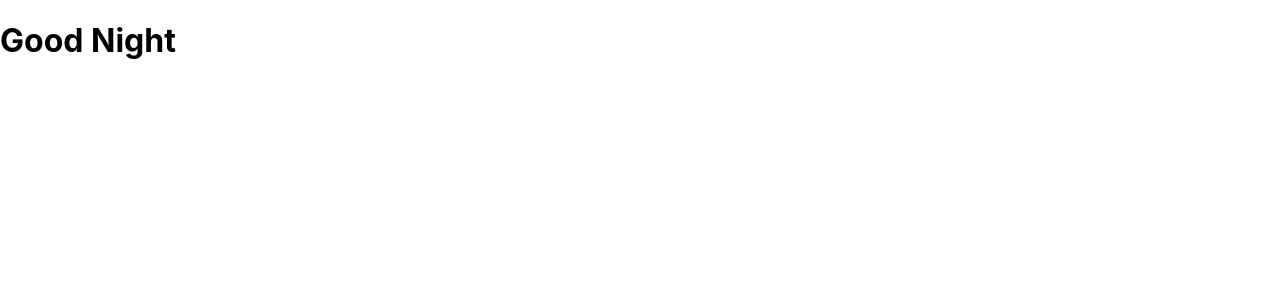
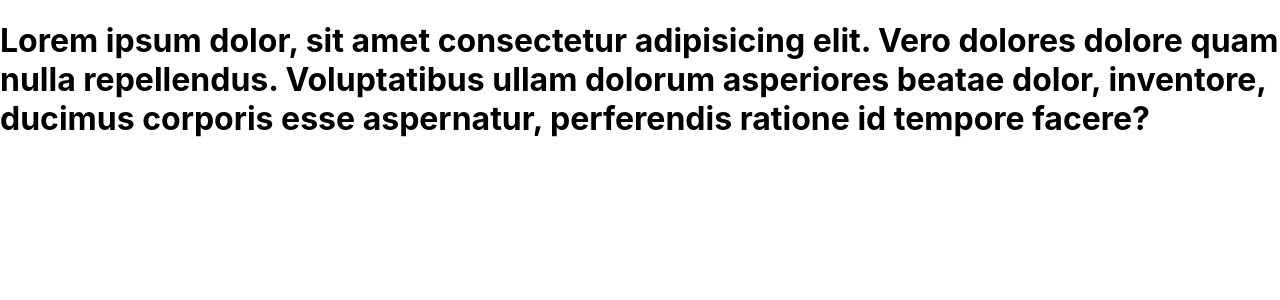
Before and after one commit to shubham-shelar1211/second-react-app, a React (Create React App) app: page / in a window 1280 px wide. Shown: the top 300 px of the page. Built offline with nearby package versions, Linux system fonts and the light colour scheme.

Commit message:
formatting and suggestion

```diff
--- a/src/App.js
+++ b/src/App.js
@@ -1,10 +1,17 @@
-// PURE HTML :: DUMB
-// JSX :: RETURN HTML :: THIS IS SMART
+// is this working in your system ??
+// AUTO SUGGESTION FEATURE ??
+// Auto Formatting. Prettier.
 function App() {
-  let jsx1 = <h1>Good Morning</h1>;
-  let jsx2 = <h1>Good Night</h1>;
-
-  return false ? jsx1 : jsx2;
+  return (
+    <>
+      <h1>
+        Lorem ipsum dolor, sit amet consectetur adipisicing elit. Vero dolores
+        dolore quam nulla repellendus. Voluptatibus ullam dolorum asperiores
+        beatae dolor, inventore, ducimus corporis esse aspernatur, perferendis
+        ratione id tempore facere?
+      </h1>
+    </>
+  );
 }
 
 export default App;
```
